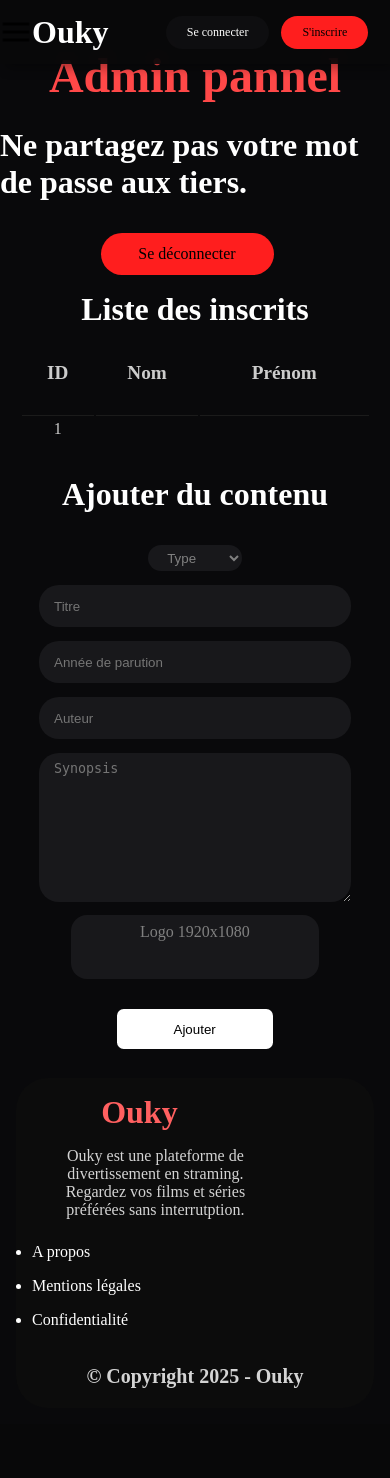
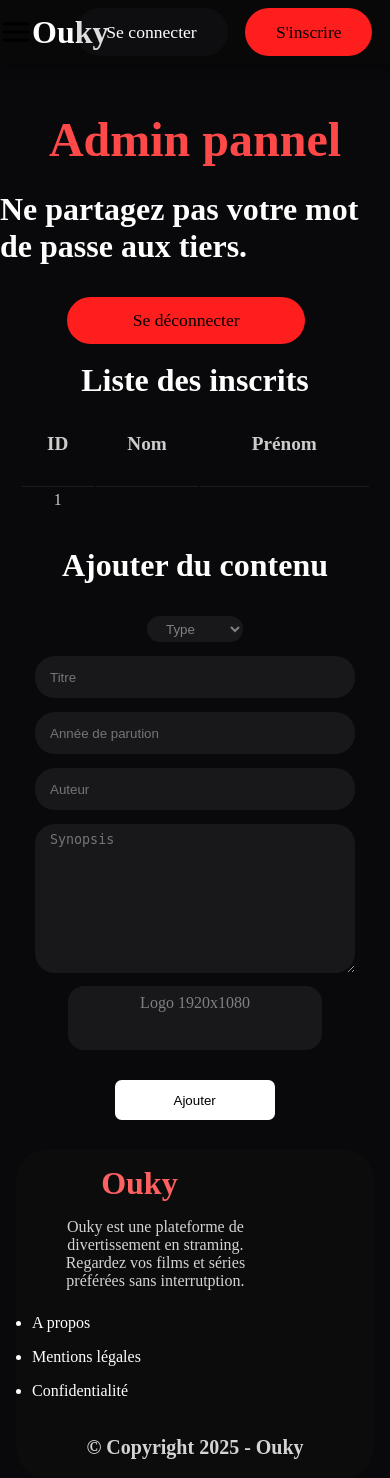
Before and after one commit to pixzrr/ouky, a PHP site: page /assets/pages/admin_panel.php in a window 390 px wide. Shown: the top 1478 px of the page. Before the commit the page ends 1388 px from the top, so only its background shows below. Run offline with PHP 8.4, Linux system fonts and the light colour scheme; tables that the repository leaves empty or names only in its code hold one stand-in row (values such as "Sample post"); data that the repository does not hold is empty.

Commit message:
Add files via upload

```diff
--- a/Ouky/assets/css/mobile.css
+++ b/Ouky/assets/css/mobile.css
@@ -1,39 +1,4 @@
 @media screen and (max-width: 800px){
-    header{
-        max-width: 100%;
-        position: fixed;
-    }
-
-    header form{
-        width: 0%;
-        display: none;
-    }
-
-    header p{
-        width: 60%;
-    }
-
-    header p a{
-        font-size: 0.75em;
-    }
-
-
-
-
-    main form{
-        width: 80%;
-    }
-
-    /*Deconexion*/
-
-    .deconexion {
-        width: 30%;
-        font-size: 1em;
-    }
-
-
-
-
     footer div{
         width: 100%;
     }
--- a/Ouky/assets/css/style.css
+++ b/Ouky/assets/css/style.css
@@ -46,6 +46,14 @@ header form{
     width: 50%;
     position: relative;
 }
+
+@media screen and (max-width: 915px){
+    header form{
+        width: 0%;
+        display: none;
+    }
+}
+
 
 header form input[type="search"]{
     width: 100%;
@@ -452,7 +460,7 @@ main td{
 /*Deconexion*/
 
 .deconexion {
-    width: 10%;
+    width: 10em;
     text-align: center;
 
     background-color: rgb(255, 30, 30) ;
```
